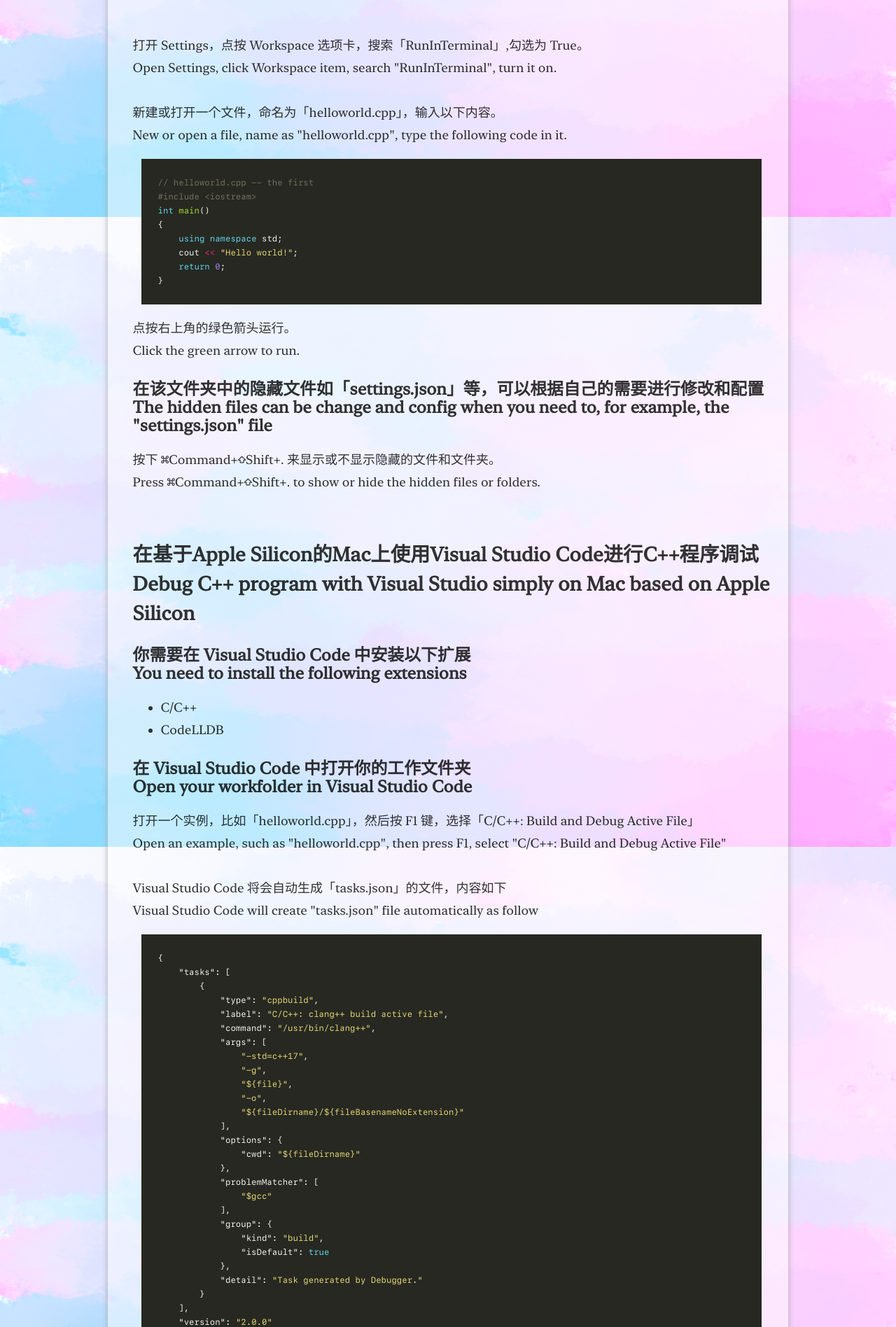
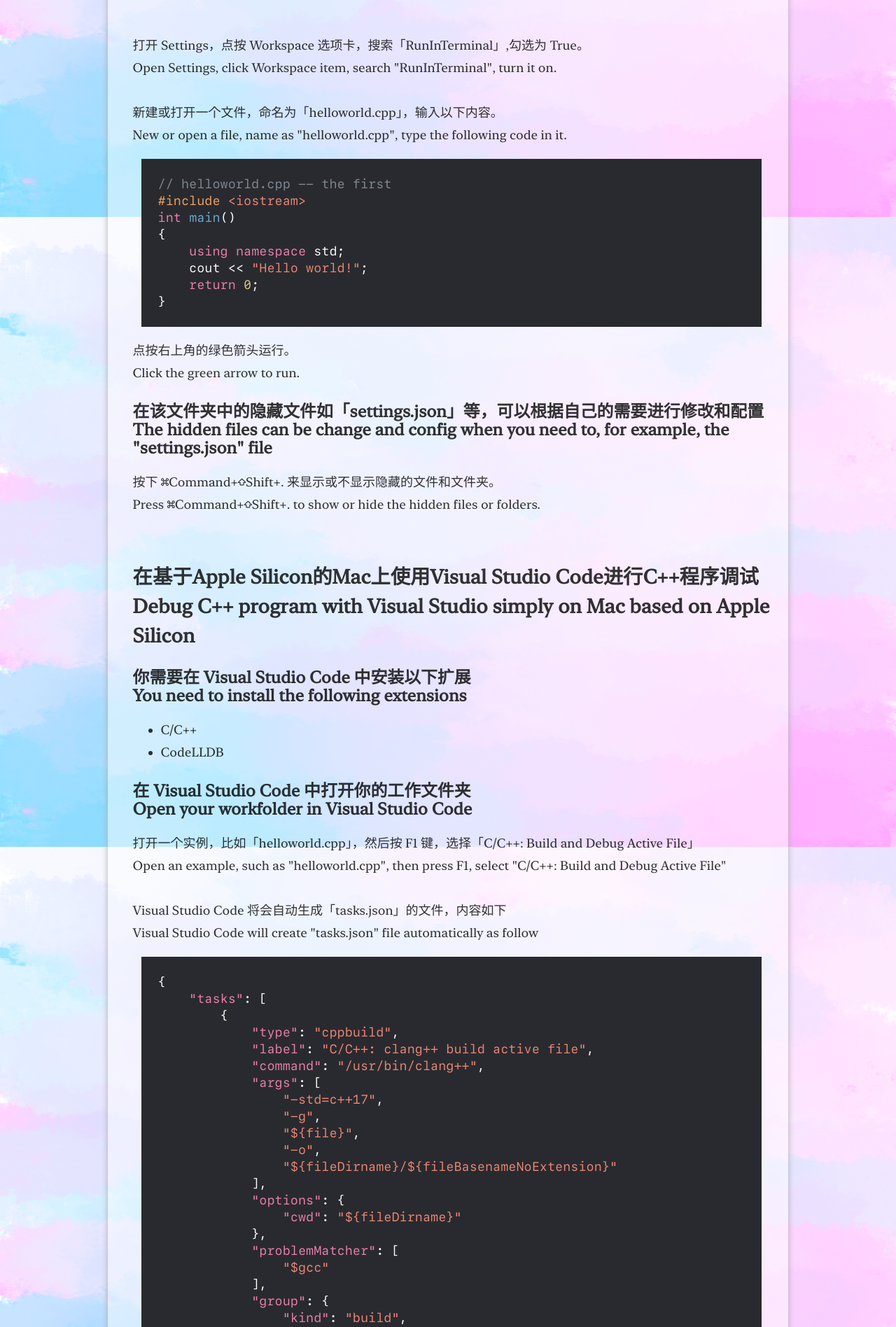
Before and after one commit to Chen-Rain/Chen-Rain.github.io, a Jekyll site: the page built from _posts/2021-09-27-基于Apple Silicon的Mac配置C++运行环境.md, in a window 1280 px wide. Shown: the part 1490-3386 px from the top of the page at 70% size. Built offline with Jekyll 4.4.1, drawn with Linux system fonts in a browser that asks for light colours; some web fonts are replaced; comment, search, counter and statistics services are not loaded.

Commit message:
Adjust Code Highlighting

```diff
--- a/_sass/simple-texture/blog/_content.scss
+++ b/_sass/simple-texture/blog/_content.scss
@@ -131,8 +131,8 @@
     pre,
     samp {
         font-family: $fonts-code;
-        font-size: 12px;
-        line-height: 20px;
+        font-size: 18px;
+        line-height: 24px;
     }
 
     table,
--- a/_sass/simple-texture/common/_highlight.scss
+++ b/_sass/simple-texture/common/_highlight.scss
@@ -1,69 +1,67 @@
-.highlight .hll { background-color: #49483e }
-.highlight  { background: #272822; color: #f8f8f2 }
-.highlight .c { color: #75715e } /* Comment */
-.highlight .k { color: #66d9ef } /* Keyword */
-.highlight .l { color: #ae81ff } /* Literal */
-.highlight .n { color: #f8f8f2 } /* Name */
-.highlight .o { color: #f92672 } /* Operator */
-.highlight .p { color: #f8f8f2 } /* Punctuation */
-.highlight .ch { color: #75715e } /* Comment.Hashbang */
-.highlight .cm { color: #75715e } /* Comment.Multiline */
-.highlight .cp { color: #75715e } /* Comment.Preproc */
-.highlight .cpf { color: #75715e } /* Comment.PreprocFile */
-.highlight .c1 { color: #75715e } /* Comment.Single */
-.highlight .cs { color: #75715e } /* Comment.Special */
-.highlight .gd { color: #f92672 } /* Generic.Deleted */
-.highlight .ge { font-style: italic } /* Generic.Emph */
-.highlight .gi { color: #a6e22e } /* Generic.Inserted */
-.highlight .gs { font-weight: bold } /* Generic.Strong */
-.highlight .gu { color: #75715e } /* Generic.Subheading */
-.highlight .kc { color: #66d9ef } /* Keyword.Constant */
-.highlight .kd { color: #66d9ef } /* Keyword.Declaration */
-.highlight .kn { color: #f92672 } /* Keyword.Namespace */
-.highlight .kp { color: #66d9ef } /* Keyword.Pseudo */
-.highlight .kr { color: #66d9ef } /* Keyword.Reserved */
-.highlight .kt { color: #66d9ef } /* Keyword.Type */
-.highlight .ld { color: #e6db74 } /* Literal.Date */
-.highlight .m { color: #ae81ff } /* Literal.Number */
-.highlight .s { color: #e6db74 } /* Literal.String */
-.highlight .na { color: #a6e22e } /* Name.Attribute */
-.highlight .nb { color: #f8f8f2 } /* Name.Builtin */
-.highlight .nc { color: #a6e22e } /* Name.Class */
-.highlight .no { color: #66d9ef } /* Name.Constant */
-.highlight .nd { color: #a6e22e } /* Name.Decorator */
-.highlight .ni { color: #f8f8f2 } /* Name.Entity */
-.highlight .ne { color: #a6e22e } /* Name.Exception */
-.highlight .nf { color: #a6e22e } /* Name.Function */
-.highlight .nl { color: #f8f8f2 } /* Name.Label */
-.highlight .nn { color: #f8f8f2 } /* Name.Namespace */
-.highlight .nx { color: #a6e22e } /* Name.Other */
-.highlight .py { color: #f8f8f2 } /* Name.Property */
-.highlight .nt { color: #f92672 } /* Name.Tag */
-.highlight .nv { color: #f8f8f2 } /* Name.Variable */
-.highlight .ow { color: #f92672 } /* Operator.Word */
-.highlight .w { color: #f8f8f2 } /* Text.Whitespace */
-.highlight .mb { color: #ae81ff } /* Literal.Number.Bin */
-.highlight .mf { color: #ae81ff } /* Literal.Number.Float */
-.highlight .mh { color: #ae81ff } /* Literal.Number.Hex */
-.highlight .mi { color: #ae81ff } /* Literal.Number.Integer */
-.highlight .mo { color: #ae81ff } /* Literal.Number.Oct */
-.highlight .sa { color: #e6db74 } /* Literal.String.Affix */
-.highlight .sb { color: #e6db74 } /* Literal.String.Backtick */
-.highlight .sc { color: #e6db74 } /* Literal.String.Char */
-.highlight .dl { color: #e6db74 } /* Literal.String.Delimiter */
-.highlight .sd { color: #e6db74 } /* Literal.String.Doc */
-.highlight .s2 { color: #e6db74 } /* Literal.String.Double */
-.highlight .se { color: #ae81ff } /* Literal.String.Escape */
-.highlight .sh { color: #e6db74 } /* Literal.String.Heredoc */
-.highlight .si { color: #e6db74 } /* Literal.String.Interpol */
-.highlight .sx { color: #e6db74 } /* Literal.String.Other */
-.highlight .sr { color: #e6db74 } /* Literal.String.Regex */
-.highlight .s1 { color: #e6db74 } /* Literal.String.Single */
-.highlight .ss { color: #e6db74 } /* Literal.String.Symbol */
-.highlight .bp { color: #f8f8f2 } /* Name.Builtin.Pseudo */
-.highlight .fm { color: #a6e22e } /* Name.Function.Magic */
-.highlight .vc { color: #f8f8f2 } /* Name.Variable.Class */
-.highlight .vg { color: #f8f8f2 } /* Name.Variable.Global */
-.highlight .vi { color: #f8f8f2 } /* Name.Variable.Instance */
-.highlight .vm { color: #f8f8f2 } /* Name.Variable.Magic */
-.highlight .il { color: #ae81ff } /* Literal.Number.Integer.Long */
+.highlight .hll { background-color: rgb(41, 42, 47) }
+.highlight  { background: rgb(41, 42, 47); color: rgb(255, 255, 255) }
+.highlight .c { color: rgb(129, 140, 151) } /* Comment */
+.highlight .k { color: rgb(238, 129, 176) } /* Keyword */
+.highlight .l { color: rgb(255, 255, 255) } /* Literal */
+.highlight .n { color: rgb(255, 255, 255) } /* Name */
+.highlight .o { color: rgb(255, 255, 255) } /* Operator */
+.highlight .p { color: rgb(255, 255, 255) } /* Punctuation */
+.highlight .ch { color: rgb(129, 140, 151) } /* Comment.Hashbang */
+.highlight .cm { color: rgb(129, 140, 151) } /* Comment.Multiline */
+.highlight .cp { color: rgb(242, 165, 95) } /* Comment.Preproc */
+.highlight .cpf { color: rgb(239, 136, 118) } /* Comment.PreprocFile */
+.highlight .c1 { color: rgb(129, 140, 151) } /* Comment.Single */
+.highlight .cs { color: rgb(165, 176, 189) } /* Comment.Special */
+.highlight .gd { color: rgb(170, 131, 229) } /* Generic.Deleted */
+.highlight .gi { color: rgb(170, 131, 229) } /* Generic.Inserted */
+.highlight .gu { color: rgb(170, 131, 229) } /* Generic.Subheading */
+.highlight .kc { color: rgb(238, 129, 176) } /* Keyword.Constant */
+.highlight .kd { color: rgb(238, 129, 176) } /* Keyword.Declaration */
+.highlight .kn { color: rgb(238, 129, 176) } /* Keyword.Namespace */
+.highlight .kp { color: rgb(238, 129, 176) } /* Keyword.Pseudo */
+.highlight .kr { color: rgb(238, 129, 176) } /* Keyword.Reserved */
+.highlight .kt { color: rgb(238, 129, 176) } /* Keyword.Type */
+.highlight .ld { color: rgb(255, 255, 255) } /* Literal.Date */
+.highlight .m { color: rgb(255, 255, 255) } /* Literal.Number */
+.highlight .s { color: rgb(239, 136, 118) } /* Literal.String */
+.highlight .na { color: rgb(196, 153, 111) } /* Name.Attribute */
+.highlight .nb { color: rgb(171, 131, 229) } /* Name.Builtin */
+.highlight .nc { color: rgb(187, 240, 228) } /* Name.Class */
+.highlight .no { color: rgb(137, 192, 180) } /* Name.Constant */
+.highlight .nd { color: rgb(238, 129, 176) } /* Name.Decorator */
+.highlight .ni { color: rgb(255, 255, 255) } /* Name.Entity */
+.highlight .ne { color: rgb(213, 187, 250) } /* Name.Exception */
+.highlight .nf { color: rgb(105, 174, 220) } /* Name.Function */
+.highlight .nl { color: rgb(238, 129, 176) } /* Name.Label */
+.highlight .nn { color: rgb(137, 220, 251) } /* Name.Namespace */
+.highlight .nx { color: rgb(255, 255, 255) } /* Name.Other */
+.highlight .py { color: rgb(196, 153, 111) } /* Name.Property */
+.highlight .nt { color: rgb(238, 129, 176) } /* Name.Tag */
+.highlight .nv { color: rgb(255, 255, 255) } /* Name.Variable */
+.highlight .ow { color: rgb(238, 129, 176) } /* Operator.Word */
+.highlight .w { color: rgb(255, 255, 255) } /* Text.Whitespace */
+.highlight .mb { color: rgb(215, 202, 134) } /* Literal.Number.Bin */
+.highlight .mf { color: rgb(215, 202, 134) } /* Literal.Number.Float */
+.highlight .mh { color: rgb(215, 202, 134) } /* Literal.Number.Hex */
+.highlight .mi { color: rgb(215, 202, 134) } /* Literal.Number.Integer */
+.highlight .mo { color: rgb(215, 202, 134) } /* Literal.Number.Oct */
+.highlight .sa { color: rgb(239, 136, 118) } /* Literal.String.Affix */
+.highlight .sb { color: rgb(239, 136, 118) } /* Literal.String.Backtick */
+.highlight .sc { color: rgb(239, 136, 118) } /* Literal.String.Char */
+.highlight .dl { color: rgb(239, 136, 118) } /* Literal.String.Delimiter */
+.highlight .sd { color: rgb(239, 136, 118) } /* Literal.String.Doc */
+.highlight .s2 { color: rgb(239, 136, 118) } /* Literal.String.Double */
+.highlight .se { color: rgb(239, 136, 118) } /* Literal.String.Escape */
+.highlight .sh { color: rgb(239, 136, 118) } /* Literal.String.Heredoc */
+.highlight .si { color: rgb(239, 136, 118) } /* Literal.String.Interpol */
+.highlight .sx { color: rgb(239, 136, 118) } /* Literal.String.Other */
+.highlight .sr { color: rgb(239, 136, 118) } /* Literal.String.Regex */
+.highlight .s1 { color: rgb(239, 136, 118) } /* Literal.String.Single */
+.highlight .ss { color: rgb(239, 136, 118) } /* Literal.String.Symbol */
+// .highlight .bp { color: rbg(255, 255, 255) } /* Name.Builtin.Pseudo */
+.highlight .fm { color: rgb(137, 192, 180) } /* Name.Function.Magic */
+.highlight .vc { color: rgb(188, 240, 228) } /* Name.Variable.Class */
+.highlight .vg { color: rgb(137, 192, 180) } /* Name.Variable.Global */
+.highlight .vi { color: rgb(137, 192, 180) } /* Name.Variable.Instance */
+.highlight .vm { color: rgb(213, 187, 250) } /* Name.Variable.Magic */
+// .highlight .il { color: #ae81ff } /* Literal.Number.Integer.Long */
```
